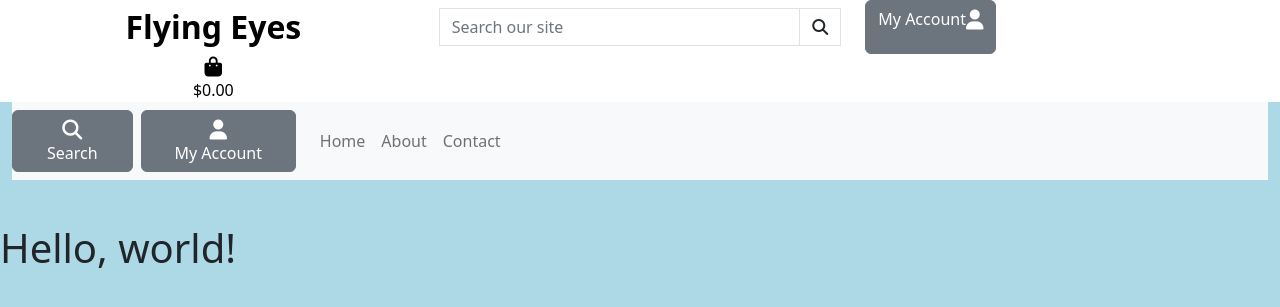
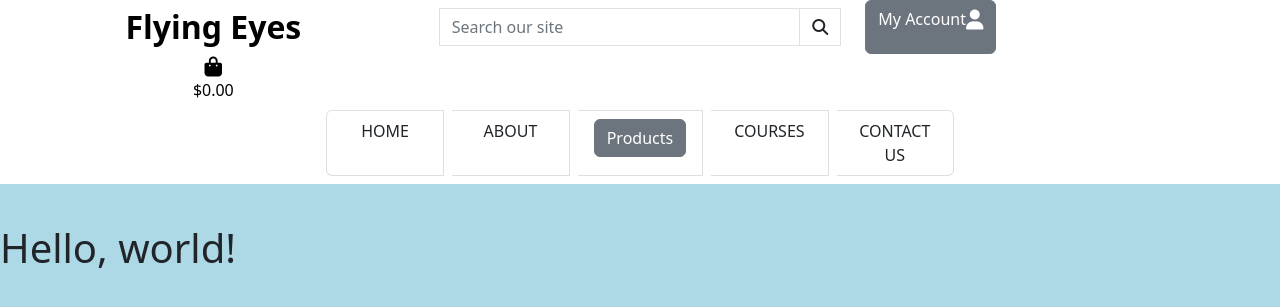
Before and after one commit to Anelairam/ms5, a Django app: page / in a window 1280 px wide. Shown: the top 307 px of the page. Run offline with Django 3.2, Linux system fonts and the light colour scheme; some libraries are stand-ins or nearby versions.

Commit message:
Restyling nav bar

```diff
--- a/templates/base.html
+++ b/templates/base.html
@@ -94,25 +94,13 @@
             </div>
         </div>
         <!--Main nav bar-->
-        <nav class="navbar navbar-expand-lg navbar-light bg-light">
+        <nav class="navbar navbar-expand-lg row bg-white d-none d-lg-flex">
             <button class="navbar-toggler" data-bs-toggle="collapse" data-bs-target="#navbar">
                 <span class="navbar-toggler-icon"></span>
             </button>
             {% include 'includes/mobile-header.html' %}
+            {% include 'includes/main-nav.html' %}
         </nav>
-        <!--
-        <div class="row bg-white bg-white d-none d-lg-flex">
-            <div class="mx-auto" id="secnav">
-                <div class="list-group list-group-horizontal list-group-flush text-center text-uppercase w-100" id="secnav">
-                    <a href="#" class="list-group-item list-group-item-action">Home</a>
-                    <a href="#" class="list-group-item list-group-item-action">About</a>
-                    <a href="#" class="list-group-item list-group-item-action">Products</a>
-                    <a href="#" class="list-group-item list-group-item-action">Courses</a>
-                    <a href="#" class="list-group-item list-group-item-action">Contact Us</a>
-                </div>
-            </div>
-        </div>
-        -->
     </header>
 
     {% if messages %}
--- a/templates/includes/main-nav.html
+++ b/templates/includes/main-nav.html
@@ -0,0 +1,17 @@
+    <div id="main-nav w-50">
+        <ul class="list-group list-group-horizontal text-center text-uppercase w-50 mx-auto">
+            <li class="list-group-item list-group-item-action list-inline-item">Home</li>
+            <li class="list-group-item list-group-item-action list-inline-item">About</li>
+            <li class="list-group-item list-group-item-action list-inline-item">
+                <button class="btn btn-secondary" type="button" id="dropdownProductsButton" data-bs-toggle="dropdown" aria-expanded="false">
+                        <p class="my-0">Products</p>
+                </button>
+                <div class="dropdown-menu border-0 w-100" aria-labelledby="dropdownProductsButton">
+                    <a href="" class="dropdown-item">Drones</a>
+                    <a href="" class="dropdown-item">DSLR</a>
+                </div>
+            </li>
+            <li class="list-group-item list-group-item-action list-inline-item">Courses</li>
+            <li class="list-group-item list-group-item-action list-inline-item">Contact Us</li>
+        </ul>
+    </div>
--- a/templates/includes/mobile-header.html
+++ b/templates/includes/mobile-header.html
@@ -1,3 +1,4 @@
+<div class="d-lg-none">
     <li class="list-inline-item">
         <button class="btn btn-secondary" type="button" id="dropdownSearchButton" data-bs-toggle="dropdown" aria-expanded="false">
             <div class="row">
@@ -5,8 +6,8 @@
                 <p class="my-0">Search</p>
             </div>
         </button>
-<ul class="dropdown-menu" aria-labelledby="dropdownSearchButton">
-    <form class="form" method="GET" action="">
+        <ul class="dropdown-menu w-100" aria-labelledby="dropdownSearchButton">
+            <form class="form w-100" method="GET" action="">
                 <div class="input-group w-100">
                     <input class="form-control border border-black rounded-0" type="text" name="q" placeholder="Search our site">
                     <div class="input-group-append">
@@ -27,7 +28,7 @@
                 <p class="my-0">My Account</p>
             </div>
         </button>
-    <div class="dropdown-menu border-0" aria-labelledby="dropdownAccountButton">
+        <div class="dropdown-menu border-0 w-100" aria-labelledby="dropdownAccountButton">
             {% if request.user.is_authenticated %}
                 {% if request.user.is_superuser %}
                     <a href="{% url 'account_logout' %}" class="dropdown-item">Product Management</a>
@@ -58,6 +59,9 @@
         <ul class="navbar-nav">
             <li class="nav-item"><a href="#" class="nav-link">Home</a></li>
             <li class="nav-item"><a href="#" class="nav-link">About</a></li>
-        <li class="nav-item"><a href="#" class="nav-link">Contact</a></li>
+            <li class="nav-item"><a href="#" class="nav-link">Products</a></li>
+            <li class="nav-item"><a href="#" class="nav-link">Courses</a></li>
+            <li class="nav-item"><a href="#" class="nav-link">Contact Us</a></li>
         </ul>
     </div>
+</div>
```
Lines whose indentation alone changed are shown as unchanged.
